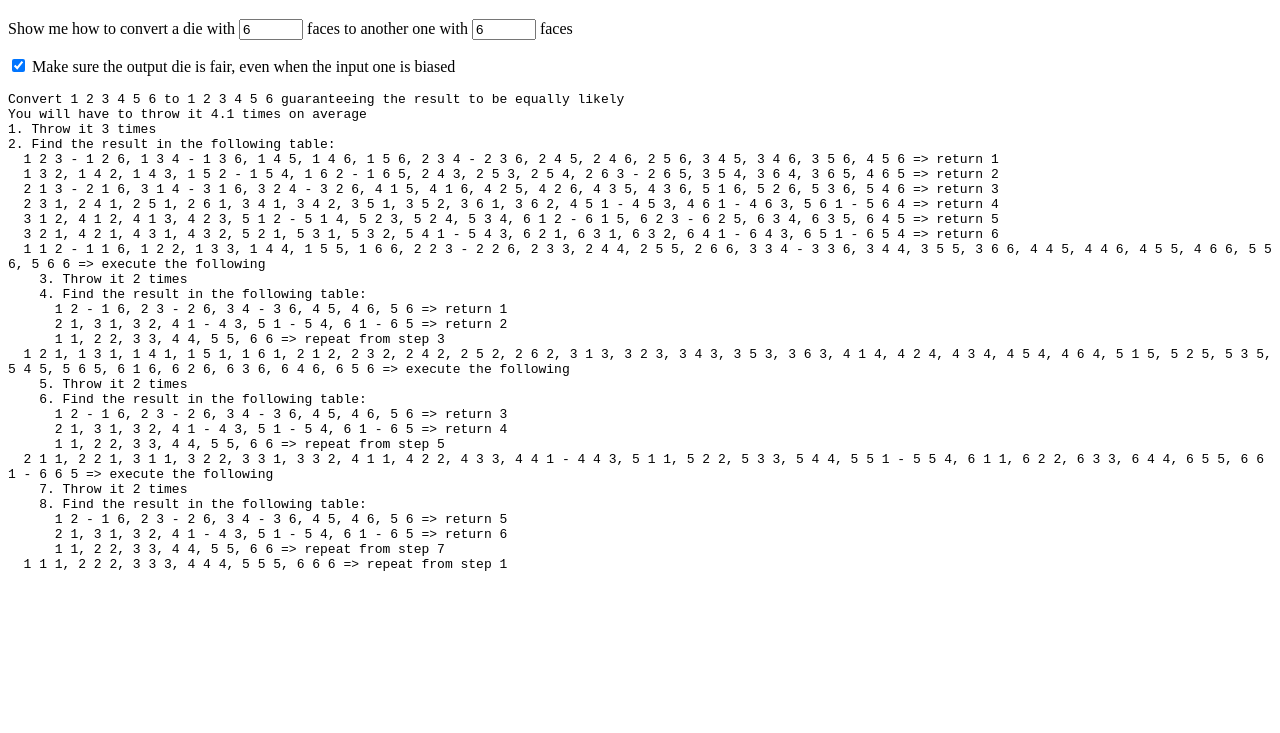
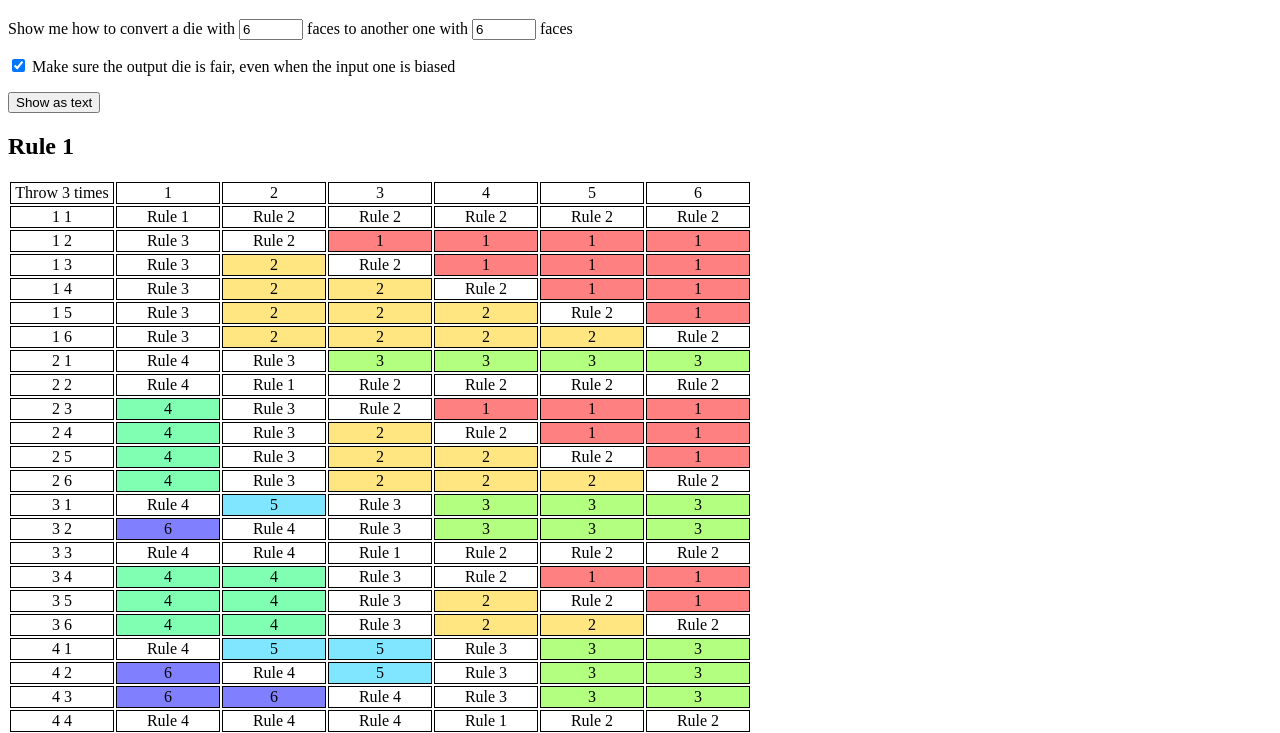
Before and after one commit to sitegui/converting-dice, a plain HTML site: page index.html in a window 1280 px wide. Shown: the part 61-794 px from the top of the page. Drawn offline with Linux system fonts and the light colour scheme.

Commit message:
Display result as nice colored tables

```diff
--- a/index.html
+++ b/index.html
@@ -7,13 +7,30 @@
 	<meta http-equiv="X-UA-Compatible" content="ie=edge">
 	<title>Converting dice</title>
 	<script src="lib.js"></script>
+	<style>
+		td {
+			border: thin black solid;
+			text-align: center;
+			min-width: 100px;
+		}
+
+		pre {
+			white-space: pre-wrap;
+		}
+
+		.clickable {
+			cursor: pointer;
+		}
+	</style>
 </head>
 
 <body>
 	<h1>Converting dice</h1>
 	<p>Show me how to convert a die with <input id="dieA" type="number" min="2" max="100" value="6"> faces to another one with <input id="dieB" type="number" min="2" max="100" value="6" size="3"> faces</p>
 	<p><label><input type="checkbox" id="makeFair" checked> Make sure the output die is fair, even when the input one is biased</label></p>
-	<pre id="output" style="white-space: pre-wrap"></pre>
+	<p><button id="showText">Show as text</button><button id="showTables" style="display: none">Show as tables</button></p>
+	<pre id="outputText" style="display: none"></pre>
+	<div id="outputTables"></div>
 	<script src="index.js"></script>
 </body>
 
--- a/index.js
+++ b/index.js
@@ -1,12 +1,25 @@
-/* globals getConversionText, getBestConversion, createDie */
+/* globals getConversionText, getBestConversion, createDie, getConversionTables */
 'use strict'
 
 let dieAEl = document.getElementById('dieA'),
 	dieBEl = document.getElementById('dieB'),
 	makeFairEl = document.getElementById('makeFair'),
-	outputEl = document.getElementById('output')
+	outputTextEl = document.getElementById('outputText'),
+	outputTablesEl = document.getElementById('outputTables'),
+	showTextEl = document.getElementById('showText'),
+	showTablesEl = document.getElementById('showTables')
 
 dieAEl.onchange = dieBEl.onchange = makeFairEl.onchange = update
+
+showTextEl.onclick = () => setTextDisplay(true)
+showTablesEl.onclick = () => setTextDisplay(false)
+
+function setTextDisplay(bool) {
+	showTablesEl.style.display = bool ? '' : 'none'
+	outputTextEl.style.display = bool ? '' : 'none'
+	showTextEl.style.display = bool ? 'none' : ''
+	outputTablesEl.style.display = bool ? 'none' : ''
+}
 
 if (location.hash) {
 	let hash = location.hash.slice(1).split('-')
@@ -22,10 +35,56 @@ update()
 function update() {
 	let dieA = dieAEl.valueAsNumber,
 		dieB = dieBEl.valueAsNumber,
-		makeFair = makeFairEl.checked
-	outputEl.textContent = getConversionText(getBestConversion(createDie(dieA),
-		createDie(dieB),
-		makeFair))
+		dieBFaces = createDie(dieB),
+		makeFair = makeFairEl.checked,
+		conversion = getBestConversion(createDie(dieA), dieBFaces, makeFair)
+
+	// Fill text
+	outputTextEl.textContent = getConversionText(conversion)
+
+	// Gen colors
+	let colors = new Array(dieB),
+		HUE_WIDTH = 120
+	for (let i = 0; i < colors.length; i++) {
+		// h from 120-HUE_WIDTH to 120+HUE_WIDTH
+		let h = (120 - HUE_WIDTH) + 2 * HUE_WIDTH * i / (colors.length - 1)
+		colors[i] = 'hsl(' + h + ', 100%, 75%)'
+	}
+
+	// Fill tables
+	outputTablesEl.innerHTML = ''
+
+	let ruleEls = []
+	for (let [i, table] of getConversionTables(conversion).entries()) {
+		let h2El = document.createElement('h2')
+		h2El.textContent = 'Rule ' + (i + 1)
+		outputTablesEl.appendChild(h2El)
+		ruleEls.push(h2El)
+
+		let tableEl = document.createElement('table')
+		outputTablesEl.appendChild(tableEl)
+
+		for (let [j, row] of table.entries()) {
+			let rowEl = tableEl.insertRow(-1)
+			for (let [k, cell] of row.entries()) {
+				let cellEl = rowEl.insertCell(-1),
+					faceI = dieBFaces.indexOf(cell)
+				cellEl.textContent = cell
+				if (j && k && faceI !== -1) {
+					cellEl.style.backgroundColor = colors[faceI]
+				}
+				if (cell.startsWith('Rule ')) {
+					cellEl.onclick = scrollToRule
+					cellEl.className = 'clickable'
+				}
+			}
+		}
+	}
 
 	location.hash = [dieA, dieB, makeFair].map(String).join('-')
+
+	function scrollToRule(ev) {
+		let id = Number(ev.currentTarget.textContent.slice('Rule '.length)) - 1
+		ruleEls[id].scrollIntoView()
+	}
 }
--- a/lib.js
+++ b/lib.js
@@ -102,7 +102,7 @@ function getConversion(dieA, dieB, makeFair, throws) {
 			subConversion = conversion
 		} else if (subDie.length === 1) {
 			// Simple case
-			subConversion = subDie
+			subConversion = subDie[0]
 			z += range.faces.length / sizeA * throws
 		} else {
 			// Problem reduction
@@ -278,7 +278,7 @@ function getConversionText(conversion) {
 		lines.push(prefix + (step++) + '. Find the result in the following table:')
 
 		for (let [range, subConversion] of conversion.conversions) {
-			if (Array.isArray(subConversion)) {
+			if (typeof subConversion === 'string') {
 				lines.push(prefix + '  ' + getTossRangeText(range) + ' => return ' + subConversion)
 			} else if (subConversion === conversion) {
 				lines.push(prefix + '  ' + getTossRangeText(range) + ' => repeat from step ' + firstStep)
@@ -287,6 +287,59 @@ function getConversionText(conversion) {
 				prepareText(subConversion, prefix + '    ')
 			}
 		}
+	}
+}
+
+/* exported getConversionTables */
+function getConversionTables(conversion) {
+	let tables = [],
+		tablesConversions = [conversion]
+
+	for (let i = 0; i < tablesConversions.length; i++) {
+		tables.push(prepareConversionTable(tablesConversions[i]))
+	}
+
+	return tables
+
+	function prepareConversionTable(conversion) {
+		let columnsThrows = Math.floor(conversion.throws / 2),
+			rowThrows = conversion.throws - columnsThrows,
+			columnsFaces = generateTosses(conversion.dieA, false, columnsThrows)[0].faces,
+			rowFaces = generateTosses(conversion.dieA, false, rowThrows)[0].faces,
+			table = []
+
+		// Create header line
+		let row = ['Throw ' + (conversion.throws === 1 ? 'once' : conversion.throws + ' times')]
+		for (let columnsFace of columnsFaces) {
+			row.push(columnsFace.join(' '))
+		}
+		table.push(row)
+
+		// Create table
+		for (let i = 0; i < rowFaces.length; i++) {
+			let row = new Array(columnsFaces.length + 1)
+			row[0] = rowFaces[i].join(' ')
+			table.push(row)
+		}
+
+		// Fill table
+		for (let [range, subConversion] of conversion.conversions) {
+			for (let id of range.ids) {
+				let row = Math.floor(id / columnsFaces.length),
+					column = id % columnsFaces.length
+				if (typeof subConversion === 'string') {
+					table[row + 1][column + 1] = subConversion
+				} else {
+					let tableId = tablesConversions.findIndex(c => c.dieB.join(' ') === subConversion.dieB.join(' '))
+					if (tableId === -1) {
+						tableId = tablesConversions.push(subConversion) - 1
+					}
+					table[row + 1][column + 1] = 'Rule ' + (tableId + 1)
+				}
+			}
+		}
+
+		return table
 	}
 }
 
```
